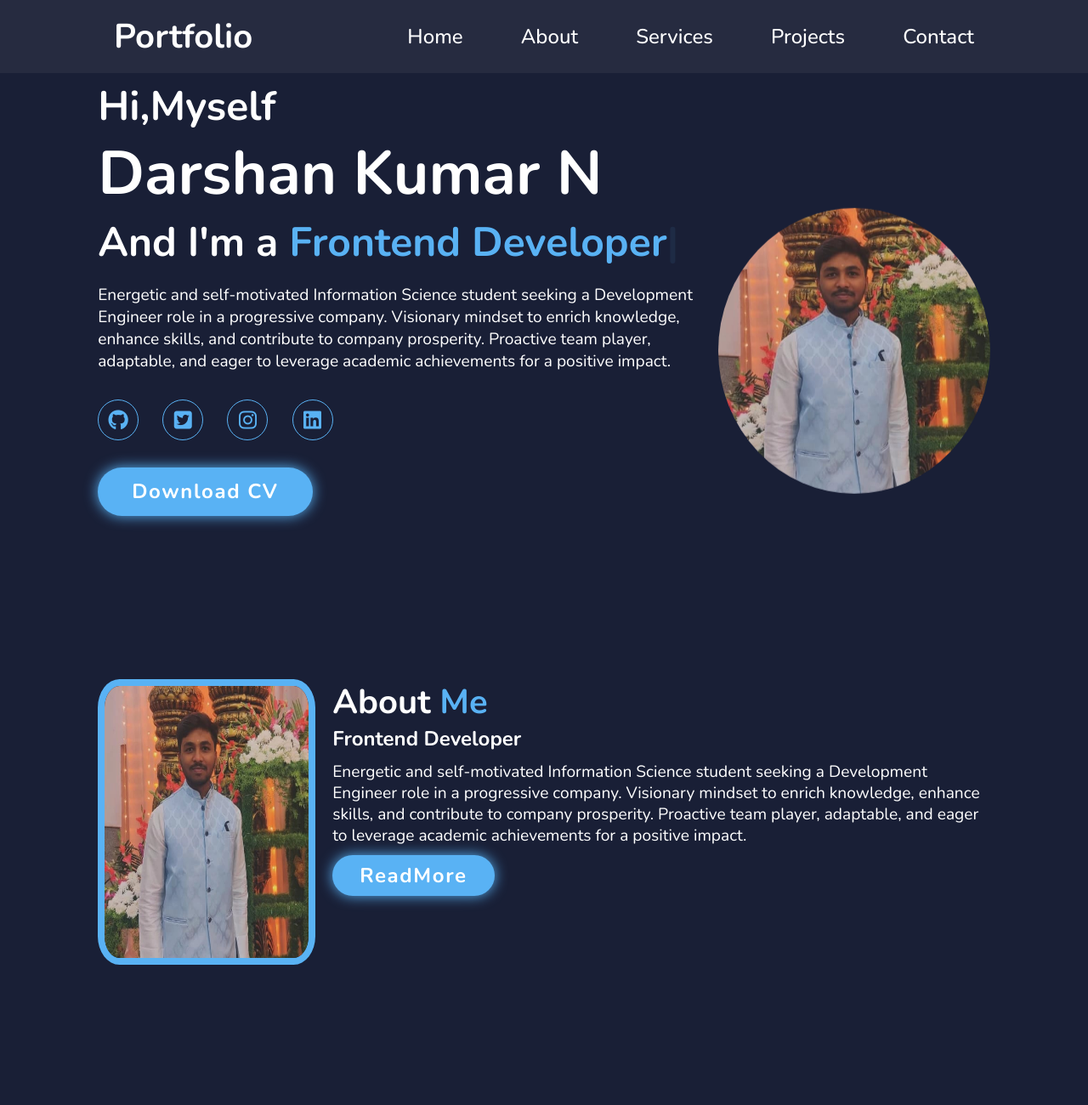
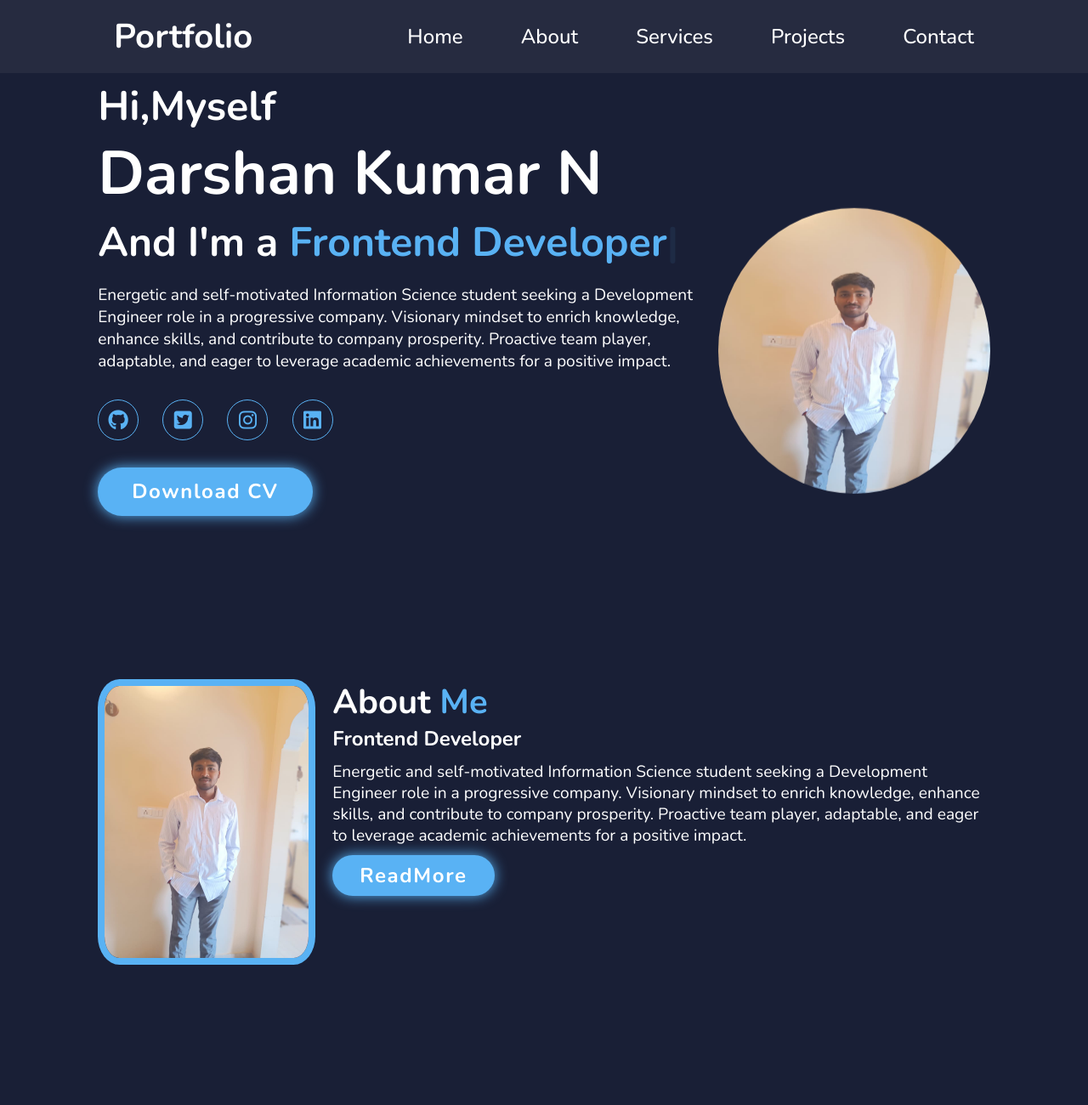
Before and after one commit to darshan373/portfolio, a plain HTML site: page index.html in a window 1280 px wide. Shown: the top 1300 px of the page at 85% size. Drawn offline with nearby package versions, Linux system fonts and the light colour scheme.

Commit message:
profile img updated

```diff
--- a/index.html
+++ b/index.html
@@ -39,12 +39,12 @@
            <a href="https://drive.google.com/file/d/1CVqLGLNFLUzMfUHWnhQo0mMjYe6MHxiu/view?usp=drive_link" class="resumedwnbtn">Download CV</a>
          </div>
          <div class="home-img">
-            <img src="images/profile.jpg" class="home-img" alt="">
+            <img src="images/profile1.jpg" class="home-img" alt="">
          </div>
     </section>
      <section class="about" id="about">
         <div >
-            <img src="images/profile.jpg" class="aboutimg" alt="">
+            <img src="images/profile1.jpg" class="aboutimg" alt="">
         </div>
         <div class="about-content">
             <h1>About <span>Me</span>
```
Also changed, not shown: images/profile.jpeg (deleted), images/profile1.jpg (added).
